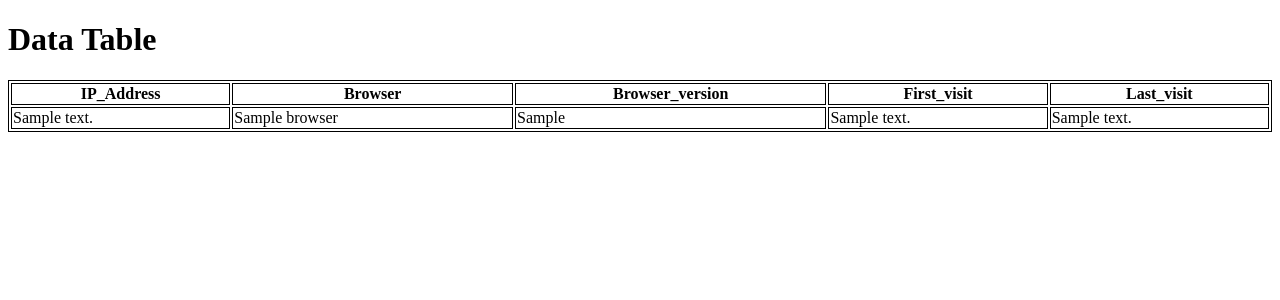
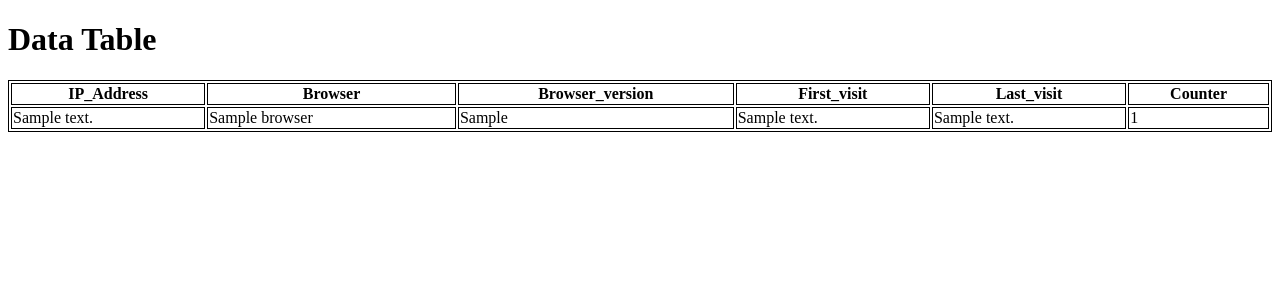
Before and after one commit to PythonSaubhagyam/flask_project, a Flask app: template templates/index.html in a window 1280 px wide. Shown: the top 300 px of the page. Run offline with Flask 2, Linux system fonts and the light colour scheme; the template is opened without the code that fills it: most values are stand-ins (such as "Sample title", 1, 10 or a date in 2020).

Commit message:
Add Counter

```diff
--- a/templates/index.html
+++ b/templates/index.html
@@ -21,13 +21,15 @@
           <th>Browser_version</th>
           <th>First_visit</th>
           <th>Last_visit</th>
+          <th>Counter</th>
         </tr>
         <tr>
           <td>{{ show.Ip_address }}</td>
           <td>{{ show.browser }}</td>
           <td>{{ show.browser_version}}</td>
-          <td>{{ show.first_visit }}</td>
+          <td>{{ show.first_visit}}</td>
           <td>{{ show.last_visit }}</td>
+          <td>{{ show.counter}}</td>
         </tr>
       </table>
 
```
